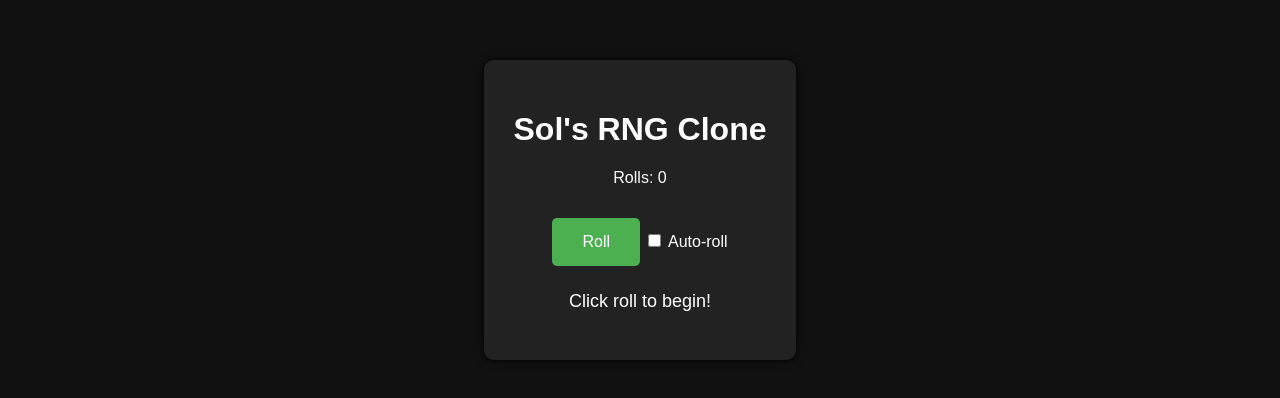
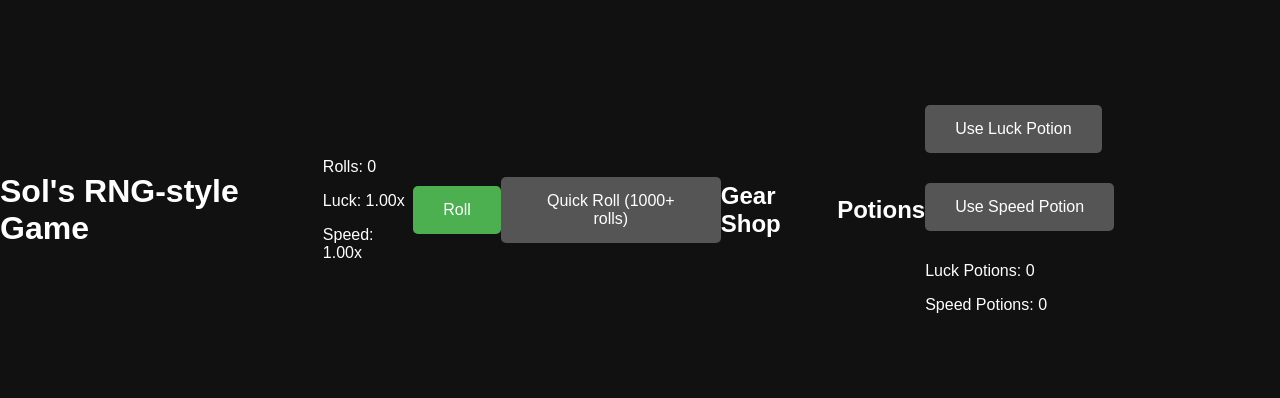
Before and after one commit to zArtemis0/sun, a plain HTML site: page index.html in a window 1280 px wide. Shown: the part 190-588 px from the top of the page. Drawn offline with Linux system fonts and the light colour scheme.

Commit message:
Update index.html

```diff
--- a/index.html
+++ b/index.html
@@ -1,22 +1,36 @@
 <!DOCTYPE html>
 <html lang="en">
 <head>
-    <meta charset="UTF-8">
-    <title>Sol's RNG Clone</title>
-    <link rel="stylesheet" href="style.css">
+  <meta charset="UTF-8" />
+  <meta name="viewport" content="width=device-width, initial-scale=1" />
+  <title>Sol's RNG Game</title>
+  <link href="https://fonts.googleapis.com/css2?family=Baloo+2&display=swap" rel="stylesheet" />
+  <link rel="stylesheet" href="style.css" />
 </head>
 <body>
-    <div class="container">
-        <h1>Sol's RNG Clone</h1>
-        <p id="rollCount">Rolls: 0</p>
-        <button id="rollBtn">Roll</button>
-        <label>
-            <input type="checkbox" id="autoRoll"> Auto-roll
-        </label>
-        <p id="result">Click roll to begin!</p>
-        <p id="cooldownTimer"></p>
-    </div>
+  <h1>Sol's RNG-style Game</h1>
+  <div id="stats">
+    <p>Rolls: <span id="rollCount">0</span></p>
+    <p>Luck: <span id="luck">1.00x</span></p>
+    <p>Speed: <span id="speed">1.00x</span></p>
+  </div>
 
-    <script src="script.js"></script>
+  <div id="auraDisplay" class="aura-container"></div>
+
+  <button id="rollBtn">Roll</button>
+  <button id="quickRollBtn" disabled>Quick Roll (1000+ rolls)</button>
+
+  <h2>Gear Shop</h2>
+  <div id="gearShop"></div>
+
+  <h2>Potions</h2>
+  <div id="potions">
+    <button id="useLuckPotionBtn" disabled>Use Luck Potion</button>
+    <button id="useSpeedPotionBtn" disabled>Use Speed Potion</button>
+    <p>Luck Potions: <span id="luckPotionCount">0</span></p>
+    <p>Speed Potions: <span id="speedPotionCount">0</span></p>
+  </div>
+
+  <script src="script.js"></script>
 </body>
 </html>
```
